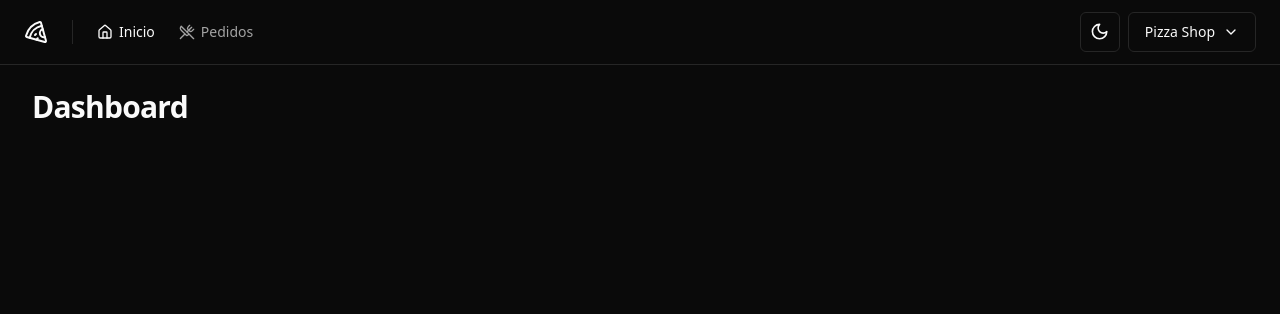
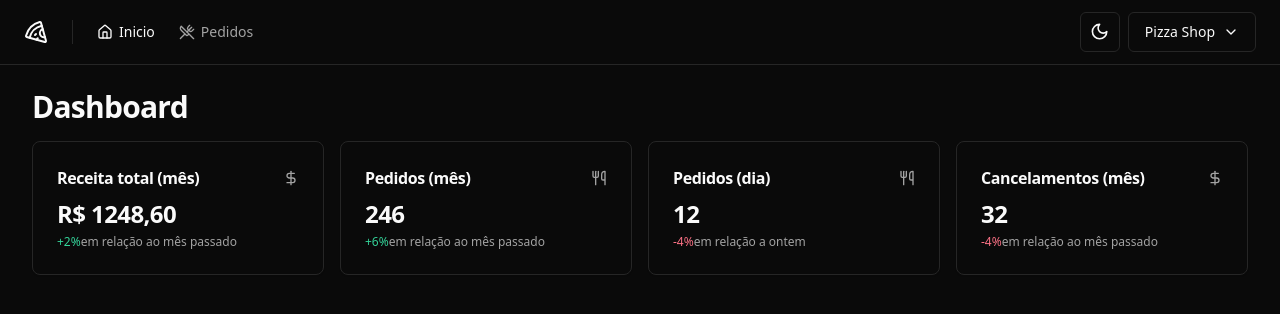
Before and after one commit to rafaelsantoslv/pizzashop-frontend, a React (Vite) app: page / in a window 1280 px wide. Shown: the top 314 px of the page. Built offline with nearby package versions, Linux system fonts and the light colour scheme.

Commit message:
feat: Realizado a criação dos cards do dashboard

```diff
--- a/src/pages/app/dashboard/dashboard.tsx
+++ b/src/pages/app/dashboard/dashboard.tsx
@@ -1,10 +1,21 @@
 import { Helmet } from 'react-helmet-async'
+
+import DayOrdersAmountCard from './day-orders-amount-card'
+import MonthCanceledOrdersCard from './month-canceled-orders-amount'
+import MonthOrdersAmountCard from './month-orders-amount-card'
+import MonthRevenueCard from './month-revenue-card'
 const DashBoard = () => {
   return (
     <>
       <Helmet title="Dashboard" />
       <div className="flex flex-col gap-4">
         <h1 className="text-3xl font-bold tracking-tight">Dashboard</h1>
+        <div className="grid grid-cols-4 gap-4">
+          <MonthRevenueCard />
+          <MonthOrdersAmountCard />
+          <DayOrdersAmountCard />
+          <MonthCanceledOrdersCard />
+        </div>
       </div>
     </>
   )
--- /dev/null
+++ b/src/pages/app/dashboard/day-orders-amount-card.tsx
@@ -0,0 +1,23 @@
+import { Utensils } from 'lucide-react'
+
+import { Card, CardContent, CardHeader, CardTitle } from '@/components/ui/card'
+
+const DayOrdersAmountCard = () => {
+  return (
+    <Card>
+      <CardHeader className="flex-row items-center justify-between space-y-0 pb-2">
+        <CardTitle className="text-base font-semibold">Pedidos (dia)</CardTitle>
+        <Utensils className="h-4 w-4 text-muted-foreground" />
+      </CardHeader>
+      <CardContent className="space-y-1">
+        <span className="text-2xl font-bold tracking-tight">12</span>
+        <p className="text-xs text-muted-foreground">
+          <span className="text-rose-500 dark:text-rose-400">-4%</span>
+          em relação a ontem
+        </p>
+      </CardContent>
+    </Card>
+  )
+}
+
+export default DayOrdersAmountCard
--- /dev/null
+++ b/src/pages/app/dashboard/month-canceled-orders-amount.tsx
@@ -0,0 +1,25 @@
+import { DollarSign } from 'lucide-react'
+
+import { Card, CardContent, CardHeader, CardTitle } from '@/components/ui/card'
+
+const MonthCanceledOrdersCard = () => {
+  return (
+    <Card>
+      <CardHeader className="flex-row items-center justify-between space-y-0 pb-2">
+        <CardTitle className="text-base font-semibold">
+          Cancelamentos (mês)
+        </CardTitle>
+        <DollarSign className="h-4 w-4 text-muted-foreground" />
+      </CardHeader>
+      <CardContent className="space-y-1">
+        <span className="text-2xl font-bold tracking-tight">32</span>
+        <p className="text-xs text-muted-foreground">
+          <span className="text-rose-500 dark:text-rose-400">-4%</span>
+          em relação ao mês passado
+        </p>
+      </CardContent>
+    </Card>
+  )
+}
+
+export default MonthCanceledOrdersCard
--- /dev/null
+++ b/src/pages/app/dashboard/month-orders-amount-card.tsx
@@ -0,0 +1,24 @@
+import { Utensils } from 'lucide-react'
+import React from 'react'
+
+import { Card, CardContent, CardHeader, CardTitle } from '@/components/ui/card'
+
+const MonthOrdersAmountCard = () => {
+  return (
+    <Card>
+      <CardHeader className="flex-row items-center justify-between space-y-0 pb-2">
+        <CardTitle className="text-base font-semibold">Pedidos (mês)</CardTitle>
+        <Utensils className="h-4 w-4 text-muted-foreground" />
+      </CardHeader>
+      <CardContent className="space-y-1">
+        <span className="text-2xl font-bold tracking-tight">246</span>
+        <p className="text-xs text-muted-foreground">
+          <span className="text-emerald-500 dark:text-emerald-400">+6%</span>
+          em relação ao mês passado
+        </p>
+      </CardContent>
+    </Card>
+  )
+}
+
+export default MonthOrdersAmountCard
--- /dev/null
+++ b/src/pages/app/dashboard/month-revenue-card.tsx
@@ -0,0 +1,26 @@
+import { DollarSign } from 'lucide-react'
+import React from 'react'
+
+import { Card, CardContent, CardHeader, CardTitle } from '@/components/ui/card'
+
+const MonthRevenueCard = () => {
+  return (
+    <Card>
+      <CardHeader className="flex-row items-center justify-between space-y-0 pb-2">
+        <CardTitle className="text-base font-semibold">
+          Receita total (mês)
+        </CardTitle>
+        <DollarSign className="h-4 w-4 text-muted-foreground" />
+      </CardHeader>
+      <CardContent className="space-y-1">
+        <span className="text-2xl font-bold tracking-tight">R$ 1248,60</span>
+        <p className="text-xs text-muted-foreground">
+          <span className="text-emerald-500 dark:text-emerald-400">+2%</span>
+          em relação ao mês passado
+        </p>
+      </CardContent>
+    </Card>
+  )
+}
+
+export default MonthRevenueCard
```
